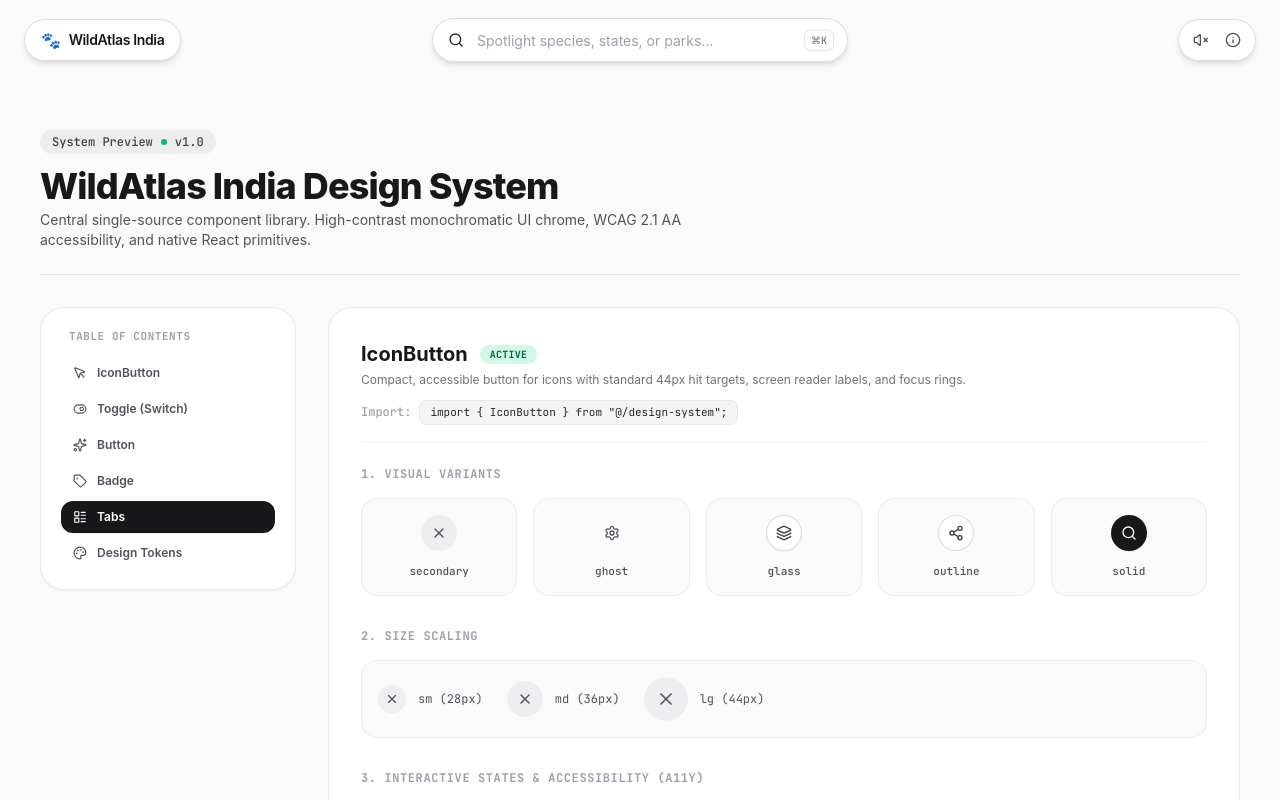
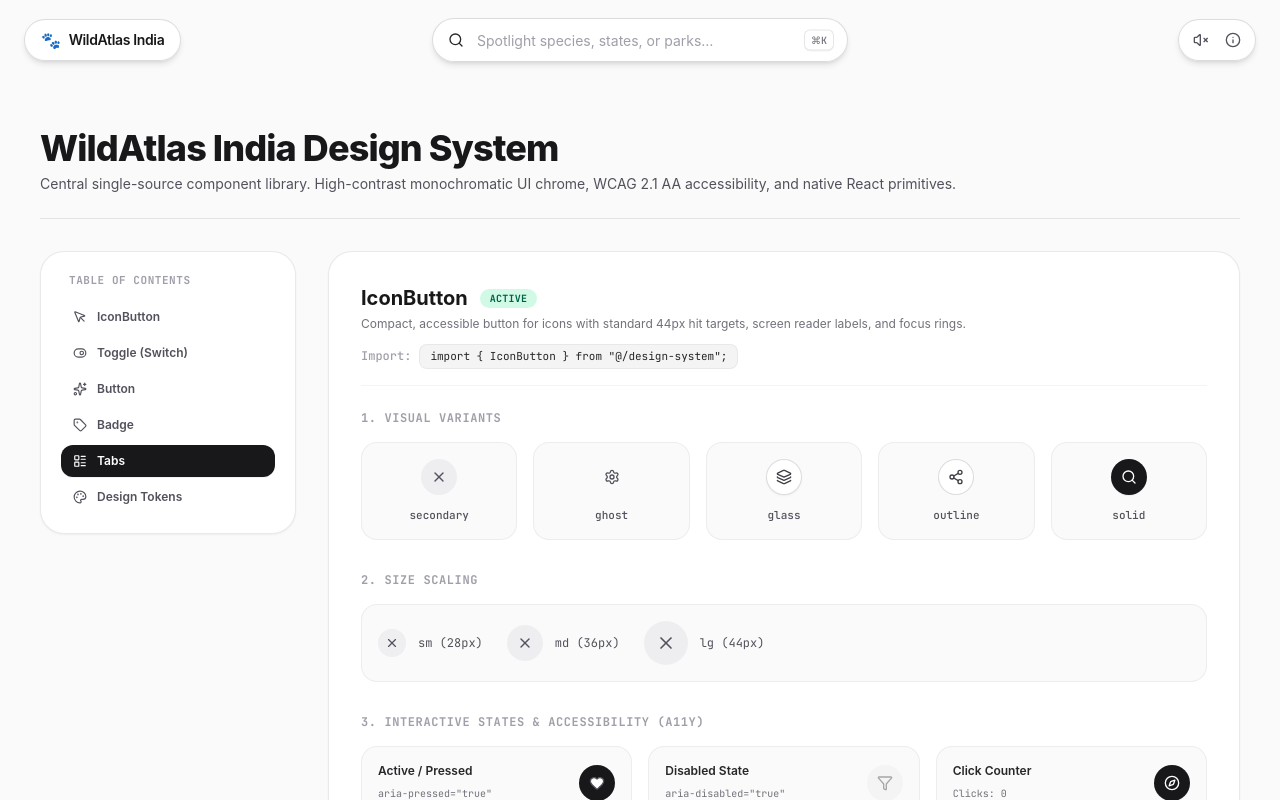
Before and after one commit to Shreyu11/WildAtlas-India, a Next.js app: page /design-system in a window 1280 px wide. Shown: the top 800 px of the page. Built offline with nearby package versions, Linux system fonts and the light colour scheme.

Commit message:
style(design-system): Remove System Preview badge and expand sub-text width

```diff
--- a/src/app/design-system/page.tsx
+++ b/src/app/design-system/page.tsx
@@ -68,15 +68,10 @@ export default function DesignSystemPage() {
       {/* Top Header */}
       <header className="max-w-7xl mx-auto mb-8 pb-6 border-b border-zinc-200">
         <div>
-          <div className="inline-flex items-center gap-2 px-3 py-1 rounded-full bg-zinc-200/60 font-mono text-xs font-medium text-zinc-700 mb-3">
-            <span>System Preview</span>
-            <span className="w-1.5 h-1.5 rounded-full bg-emerald-500"></span>
-            <span>v1.0</span>
-          </div>
           <h1 className="text-3xl sm:text-4xl font-extrabold text-zinc-900 tracking-tight">
             WildAtlas India Design System
           </h1>
-          <p className="text-sm text-zinc-600 mt-1 max-w-2xl">
+          <p className="text-sm text-zinc-600 mt-1.5 w-full">
             Central single-source component library. High-contrast monochromatic UI chrome, WCAG 2.1 AA accessibility, and native React primitives.
           </p>
         </div>
```
